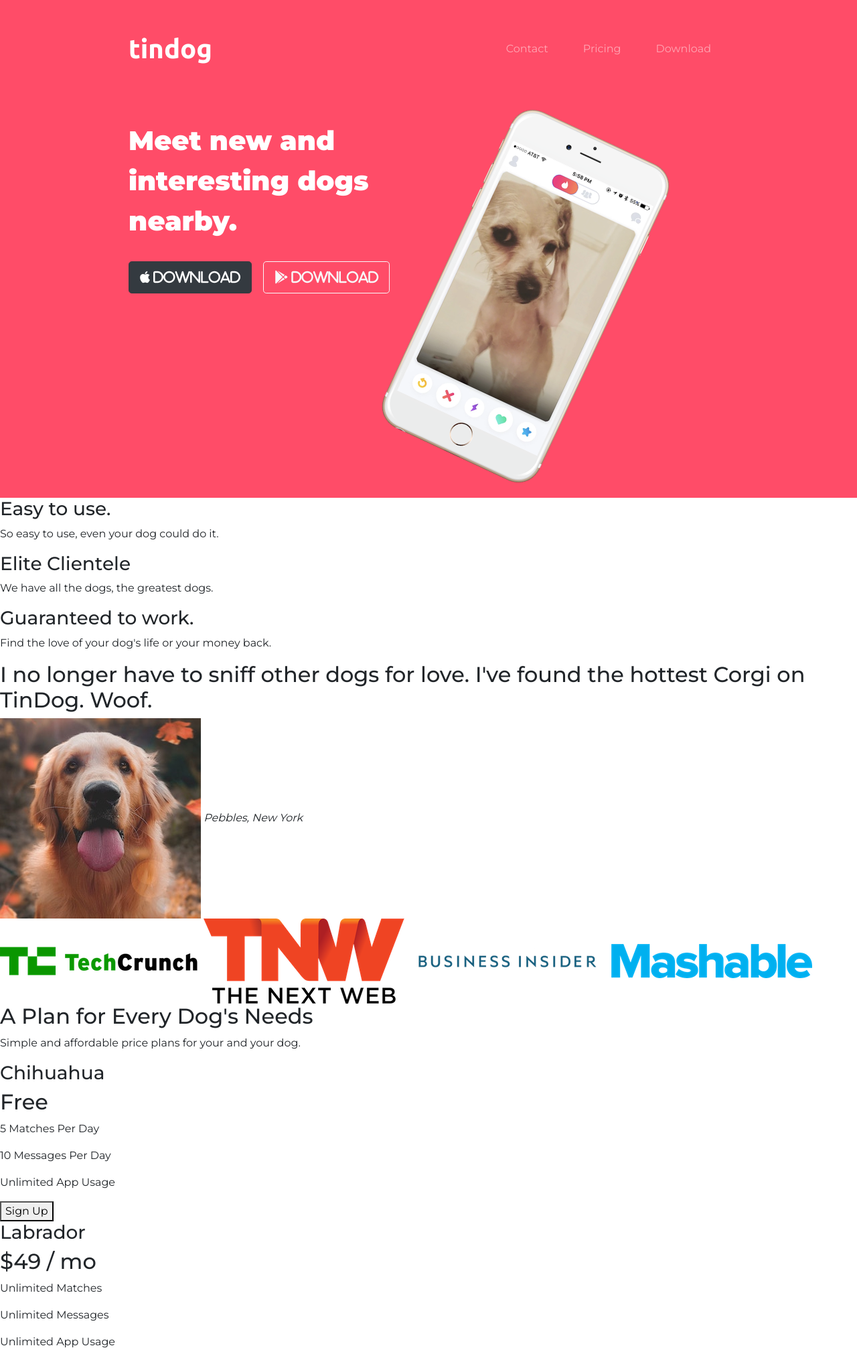
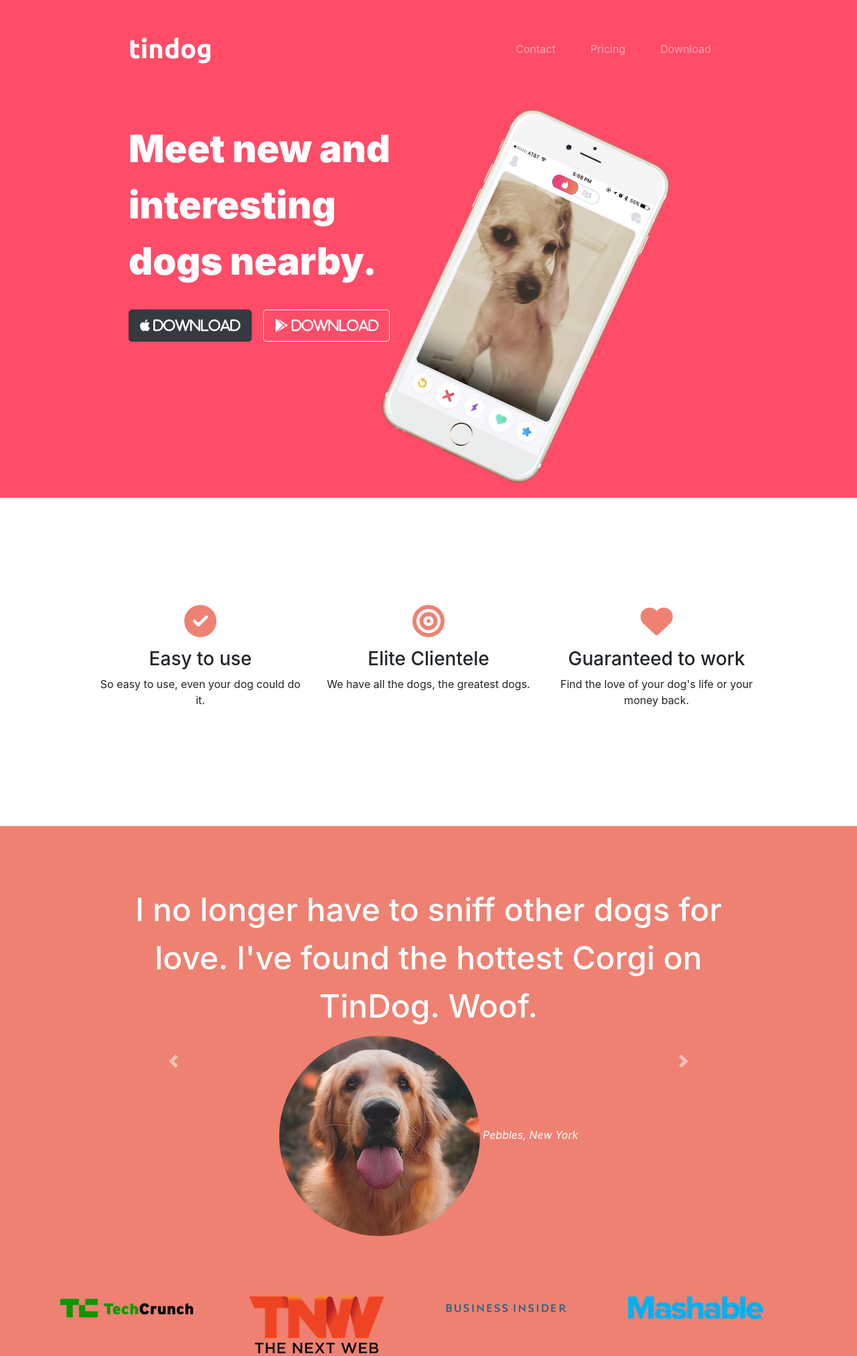
Before and after one commit to HDiman/bootstrap-webpage, a Flask app: page / in a window 1280 px wide. Shown: the top 2024 px of the page at 67% size. Run offline with Flask 2, Linux system fonts and the light colour scheme; some libraries are stand-ins or nearby versions.

Commit message:
Made some changes

```diff
--- a/static/css/styles.css
+++ b/static/css/styles.css
@@ -4,7 +4,7 @@
 }
 
 body {
-    font-family: 'Montserrat';
+    /* font-family: 'Montserrat'; */
 }
 
 .container-fluid {
@@ -13,12 +13,17 @@ body {
 
 
 h1 {
-    font-family: 'Montserrat-Black'
+    /* font-family: 'Montserrat-Black' */
     font-size: 3.5rem;
     line-height: 1.5;
     font-weight: 900;
 }
 
+h2 {
+    /* font-family: "Montserrat-Bold" */
+    font-size: 3rem;
+    line-height: 1.5;
+}
 
 
 /* Navigation */
@@ -58,3 +63,48 @@ h1 {
   max-width: 60%;
   height: auto;
 }
+
+/* Features */
+#features {
+    margin: 10rem 9rem;
+}
+
+#features h3 {
+    text-align: center;
+}
+
+#features p {
+    text-align: center;
+}
+
+#features i {
+    color: #ef8172;
+    font-size: 3rem;
+}
+
+#features i:hover {
+    color: #ff4c68;
+}
+
+/* Testimonials */
+#testimonials {
+    padding: 7% 15%;
+    text-align: center;
+    background-color: #ef8172;
+    color: #fff;
+}
+
+.testimonial-image {
+    /* width: 30%; */
+    border-radius: 100%;
+}
+
+#press {
+    background-color: #ef8172;
+    padding: 0 7% 3% 7%;
+    /* padding-bottom: 3%; */
+}
+
+.press-logo {
+    width: 80%;
+}
--- a/templates/index.html
+++ b/templates/index.html
@@ -73,16 +73,23 @@
   <!-- Features -->
 
   <section id="features">
-
-    <h3>Easy to use.</h3>
+    <div class="row">
+      <div class="col-lg-4">
+        <p><i class="fa-solid fa-circle-check"></i></p>
+        <h3>Easy to use</h3>
         <p>So easy to use, even your dog could do it.</p>
-
+      </div>
+      <div class="col-lg-4">
+        <p><i class="fa-solid fa-bullseye"></i></p>
         <h3>Elite Clientele</h3>
         <p>We have all the dogs, the greatest dogs.</p>
-
-    <h3>Guaranteed to work.</h3>
+      </div>
+      <div class="col-lg-4">
+        <p><i class="fa-solid fa-heart"></i></p>
+        <h3>Guaranteed to work</h3>
         <p>Find the love of your dog's life or your money back.</p>
-
+      </div>
+    </div>
   </section>
 
 
@@ -90,13 +97,33 @@
 
   <section id="testimonials">
 
+    <div id="testimonial-carousel" class="carousel slide" data-ride="false">
+      <div class="carousel-inner">
+        <div class="carousel-item active">
           <h2>I no longer have to sniff other dogs for love. I've found the hottest Corgi on TinDog. Woof.</h2>
-    <img src="static/images/dog-img.jpg" alt="dog-profile">
+          <img class="testimonial-image" src="static/images/dog-img.jpg" alt="dog-profile">
           <em>Pebbles, New York</em>
+        </div>
+        <div class="carousel-item">
+          <h2 class="testimonial-text">My dog used to be so lonely, but with TinDog's help, they've found the love of their life. I think.</h2>
+          <img class="testimonial-image" src="static/images/lady-img.jpg" alt="lady-profile">
+          <em>Beverly, Illinois</em>
+        </div>
+      </div>
+      <a class="carousel-control-prev" href="#testimonial-carousel" role="button" data-slide="prev">
+        <span class="carousel-control-prev-icon"></span>
+        <span class="sr-only">Previous</span>
+      </a>
+      <a class="carousel-control-next" href="#testimonial-carousel" role="button" data-slide="next">
+        <span class="carousel-control-next-icon"></span>
+        <span class="sr-only">Next</span>
+      </a>
+    </div>
 
-    <!-- <h2 class="testimonial-text">My dog used to be so lonely, but with TinDog's help, they've found the love of their life. I think.</h2>
-    <img class="testimonial-image" src="static/images/lady-img.jpg" alt="lady-profile">
-    <em>Beverly, Illinois</em> -->
+    <!--    Material for Carusel-->
+
+
+
 
   </section>
 
@@ -104,11 +131,20 @@
   <!-- Press -->
 
   <section id="press">
-    <img src="static/images/techcrunch.png" alt="tc-logo">
-    <img src="static/images/tnw.png" alt="tnw-logo">
-    <img src="static/images/bizinsider.png" alt="biz-insider-logo">
-    <img src="static/images/mashable.png" alt="mashable-logo">
-
+    <div class="row">
+      <div class="col-lg-3">
+        <img class="press-logo" src="static/images/techcrunch.png" alt="tc-logo">
+      </div>
+      <div class="col-lg-3">
+        <img class="press-logo" src="static/images/tnw.png" alt="tnw-logo">
+      </div>
+      <div class="col-lg-3">
+        <img class="press-logo" src="static/images/bizinsider.png" alt="biz-insider-logo">
+      </div>
+      <div class="col-lg-3">
+        <img class="press-logo" src="static/images/mashable.png" alt="mashable-logo">
+      </div>
+    </div>
   </section>
 
 
```
Lines whose indentation alone changed are shown as unchanged.
